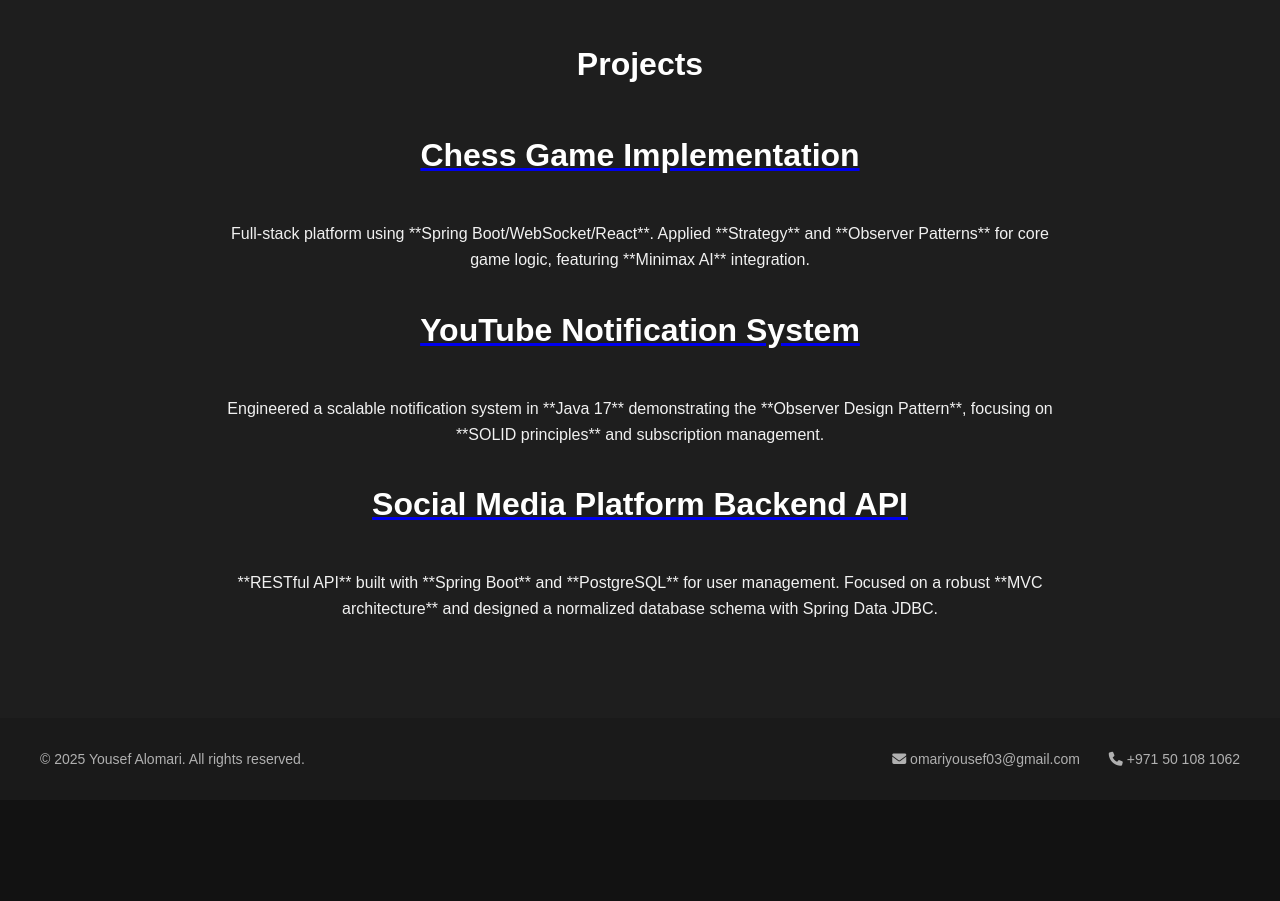
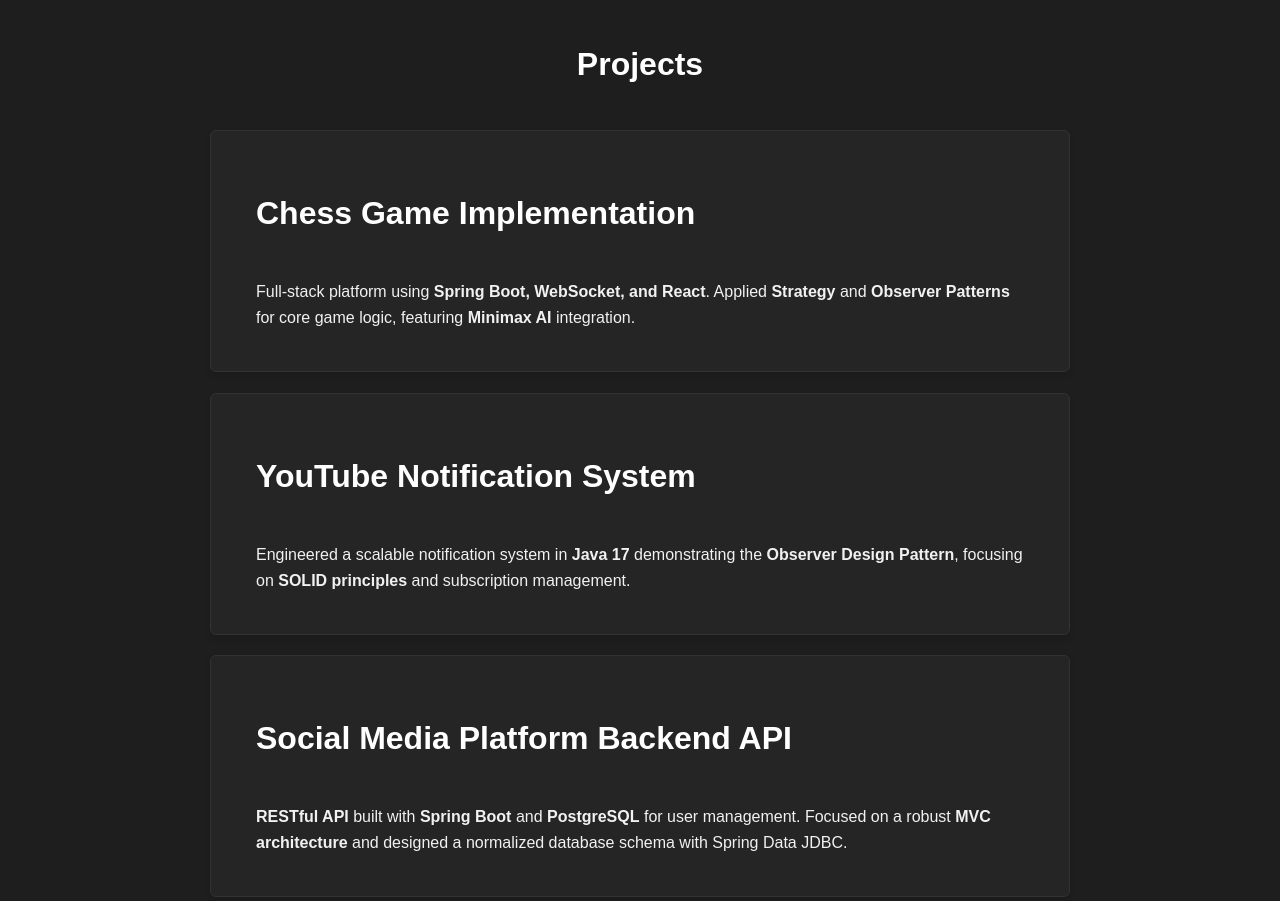
Before and after one commit to yousefomari03/Yousef-Portfolio, a plain HTML site: page index.html in a window 1280 px wide. Shown: the part 1360-2261 px from the top of the page. Before the commit the page ends 2160 px from the top, so only its background shows below. Drawn offline with nearby package versions, Linux system fonts and the light colour scheme.

Commit message:
Update projects, skills, background color, and add resume PDF

```diff
--- a/Style.css
+++ b/Style.css
@@ -1,30 +1,25 @@
-
 * {
     box-sizing: border-box;
 }
 
 body {
-
     margin: 0;
     padding: 0;
-    background-color: #121212;
-
+    /* التعديل 1: توحيد لون خلفية الجسم الأساسية */
+    background-color: #1e1e1e;
     font-family: 'Arial', sans-serif;
     color: #f1f1f1;
     line-height: 1.6;
 }
 
-
 header {
     background-color: #1a1a1a;
     padding: 15px 15px;
     margin: 0;
-
     display: flex;
     justify-content: space-between;
     align-items: center;
 }
-
 
 .logo-area h3 {
     color: #ffffff;
@@ -32,16 +27,13 @@
     font-size: 20px;
 }
 
-
 .main-nav ul {
     list-style: none;
     margin: 0;
     padding: 0;
-
     display: flex;
     gap: 30px;
 }
-
 
 .main-nav a, .social-links a {
     text-decoration: none;
@@ -58,10 +50,11 @@
     gap: 15px;
 }
 
-
 main section {
     padding: 80px 0;
     text-align: center;
+    /* التعديل 2: ضمان أن كل الأقسام تأخذ نفس لون الخلفية بدون تباين حاد */
+    background-color: #1e1e1e;
 }
 
 main p, main h3, main h1, main h2 {
@@ -71,18 +64,9 @@
     padding: 0 20px;
 }
 
-
 #home-section {
-    background-color: #121212;
-    background-blend-mode: normal;
-
-    padding-top: 200px;
-    padding-bottom: 200px;
-
-
     background-color: #1e1e1e;
     background-blend-mode: overlay;
-
     padding-top: 200px;
     padding-bottom: 200px;
 }
@@ -110,19 +94,36 @@
     margin-bottom: 40px;
 }
 
+/* التعديل 3: إضافة تنسيق للبطاقات (Project Cards) لتظهر بشكل طافٍ وفخم فوق الخلفية الموحدة */
+.project-card {
+    background-color: #252526; /* لون أفتح بدرجة بسيطة من الخلفية */
+    border: 1px solid #333;
+    border-radius: 6px;
+    padding: 25px;
+    margin: 20px auto;
+    max-width: 860px;
+    text-align: left; /* جعل النصوص بداخل البطاقة تبدأ من اليسار بانتظام */
+    box-shadow: 0 4px 6px rgba(0, 0, 0, 0.1);
+}
+
+.project-link-title {
+    text-decoration: none;
+    color: #abcdd1; /* لون مميز للعناوين القابلة للضغط */
+    transition: color 0.3s;
+}
+
+.project-link-title:hover {
+    color: #ffffff;
+}
 
 #about-section h3 {
-
     font-size: 40px;
     font-weight: 700;
     color: #ffffff;
-
-
     position: relative;
     padding-bottom: 10px;
     margin-bottom: 40px;
 }
-
 
 #about-section h3::after {
     content: '';
@@ -133,30 +134,26 @@
     margin: 10px auto 0 auto;
 }
 
-
 .skills-container {
     max-width: 900px;
     margin: 60px auto 0 auto;
     padding: 0 20px;
-
     display: flex;
     flex-wrap: wrap;
     justify-content: center;
 }
-
 
 .skill-item {
     background-color: #252526;
     color: #abcdd1;
     font-size: 16px;
     font-weight: 600;
-
     padding: 8px 15px;
     border-radius: 4px;
     margin: 7.5px;
-
     border: 1px solid #333;
 }
+
 footer {
     background-color: #1a1a1a;
     color: #b0b0b0;
@@ -168,8 +165,6 @@
 .footer-content {
     max-width: 1200px;
     margin: 0 auto;
-
-
     display: flex;
     justify-content: space-between;
     align-items: center;
@@ -180,9 +175,7 @@
     margin: 0;
 }
 
-
 .contact-info span {
-
     margin-left: 25px;
 }
 
@@ -209,3 +202,12 @@
         margin-top: 5px;
     }
 }
+.project-card {
+    transition: transform 0.3s ease, box-shadow 0.3s ease;
+}
+
+.project-card:hover {
+    transform: translateY(-5px); /* برفع البطاقة 5 بكسل لفوق */
+    box-shadow: 0 8px 15px rgba(0, 0, 0, 0.3); /* بزيد عمق الظل */
+    border-color: #abcdd1; /* بغير لون الحواف للون المميز تبعك */
+}
--- a/index.html
+++ b/index.html
@@ -20,14 +20,12 @@
                 <li><a href="#home-section">Home</a></li>
                 <li><a href="#about-section">About</a></li>
                 <li>
-                    <a href="Yousef Al-OmariCV.pdf" target="_blank">Resume</a>
+                    <a href="Yousef-Haroun-Software Development Engineer.pdf" target="_blank">Resume</a>
                 </li>
                 <li><a href="#projects-section">Projects</a></li>
             </ul>
         </nav>
         <div class="social-links">
-            <a href="https://x.com/yousef0omari?t=b5rlyRJY9zX_ZQjgESTqbg&s=09" target="_blank"><i
-                    class="fab fa-x-twitter"></i></a>
             <a href="https://www.linkedin.com/feed/" target="_blank"><i class="fab fa-linkedin-in"></i></a>
             <a href="https://www.instagram.com/yousef.omarii?igsh=eTZwazBuaXo2ODEz" target="_blank"><i
                     class="fab fa-instagram"></i></a>
@@ -39,17 +37,15 @@
         <section id="home-section">
             <div class="home-content">
                 <h1 data-aos="fade-up" data-aos-duration="1000">Yousef Alomari</h1>
-                <h2 data-aos="fade-up" data-aos-duration="1000" data-aos-delay="300">SOFTWARE ENGINEER, BACK END & WEB
-                    DEVELOPER.</h2>
+                <h2 data-aos="fade-up" data-aos-duration="1000" data-aos-delay="300">SOFTWARE DEVELOPMENT ENGINEER.</h2>
             </div>
             <div class="skills-container">
     <div class="skill-item" data-aos="fade-up" data-aos-delay="350">Java</div>
     <div class="skill-item" data-aos="fade-up" data-aos-delay="400">Spring Boot</div>
     <div class="skill-item" data-aos="fade-up" data-aos-delay="450">Databases</div>
-                <div class="skill-item" data-aos="fade-up" data-aos-delay="500">Python</div>
-                <div class="skill-item" data-aos="fade-up" data-aos-delay="550">HTML5</div>
-                <div class="skill-item" data-aos="fade-up" data-aos-delay="600">Git</div>
-                <div class="skill-item" data-aos="fade-up" data-aos-delay="650">GitHub</div>
+    <div class="skill-item" data-aos="fade-up" data-aos-delay="500">C#</div>
+    <div class="skill-item" data-aos="fade-up" data-aos-delay="550">.NET</div>
+    <div class="skill-item" data-aos="fade-up" data-aos-delay="600">Python</div>
             </div>
         </section>
 
@@ -72,34 +68,28 @@
 
        <section id="projects-section">
     <h3 data-aos="fade-up" data-aos-duration="1000">Projects</h3>
+
     <div class="project-card" data-aos="zoom-in" data-aos-delay="200">
         <a href="https://github.com/yousefomari03/Chess" target="_blank" class="project-link-title">
             <h3>Chess Game Implementation</h3>
         </a>
-                <p>Full-stack platform using **Spring Boot/WebSocket/React**. Applied **Strategy** and **Observer
-                    Patterns** for core game logic, featuring **Minimax AI** integration.</p>
+        <p>Full-stack platform using <strong>Spring Boot, WebSocket, and React</strong>. Applied <strong>Strategy</strong> and <strong>Observer Patterns</strong> for core game logic, featuring <strong>Minimax AI</strong> integration.</p>
     </div>
 
     <div class="project-card" data-aos="zoom-in" data-aos-delay="400">
-                <a href="https://github.com/yousefomari03/youtubenotificationsystem" target="_blank"
-                    class="project-link">
-                    <h3> YouTube Notification System</h3>
+        <a href="https://github.com/yousefomari03/youtubenotificationsystem" target="_blank" class="project-link-title">
+            <h3>YouTube Notification System</h3>
         </a>
-                <p>Engineered a scalable notification system in **Java 17** demonstrating the **Observer Design
-                    Pattern**, focusing on **SOLID principles** and subscription management.</p>
-
+        <p>Engineered a scalable notification system in <strong>Java 17</strong> demonstrating the <strong>Observer Design Pattern</strong>, focusing on <strong>SOLID principles</strong> and subscription management.</p>
     </div>
 
     <div class="project-card" data-aos="zoom-in" data-aos-delay="600">
-                <a href="https://github.com/yousefomari03/Social-media-platform" target="_blank"
-                    class="project-link-title">
-                    <h3> Social Media Platform Backend API</h3>
+        <a href="https://github.com/yousefomari03/Social-media-platform" target="_blank" class="project-link-title">
+            <h3>Social Media Platform Backend API</h3>
         </a>
-                <p>**RESTful API** built with **Spring Boot** and **PostgreSQL** for user management. Focused on a
-                    robust **MVC architecture** and designed a normalized database schema with Spring Data JDBC.</p>
+        <p><strong>RESTful API</strong> built with <strong>Spring Boot</strong> and <strong>PostgreSQL</strong> for user management. Focused on a robust <strong>MVC architecture</strong> and designed a normalized database schema with Spring Data JDBC.</p>
     </div>
 </section>
-
     </main>
     <script src="https://unpkg.com/aos@2.3.1/dist/aos.js"></script>
     <script>
```
Also changed, not shown: 2 other files. Lines whose indentation alone changed are shown as unchanged.
